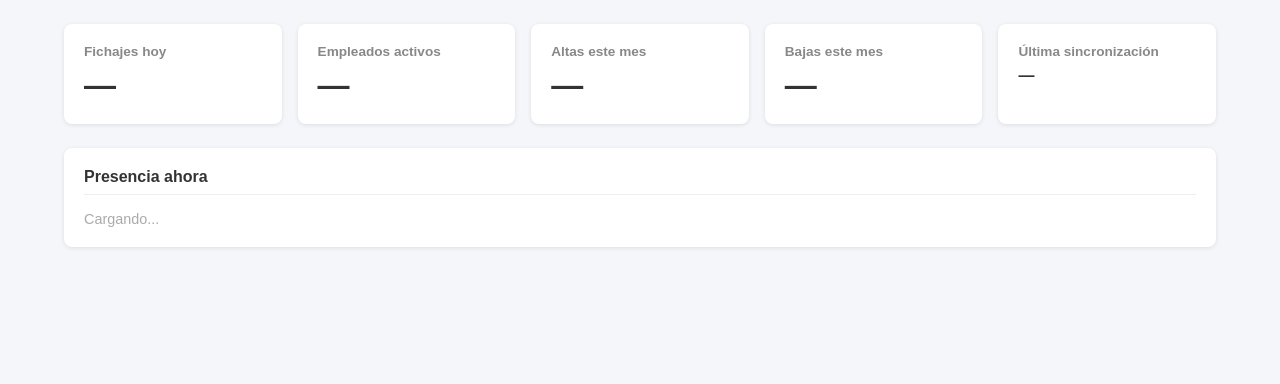
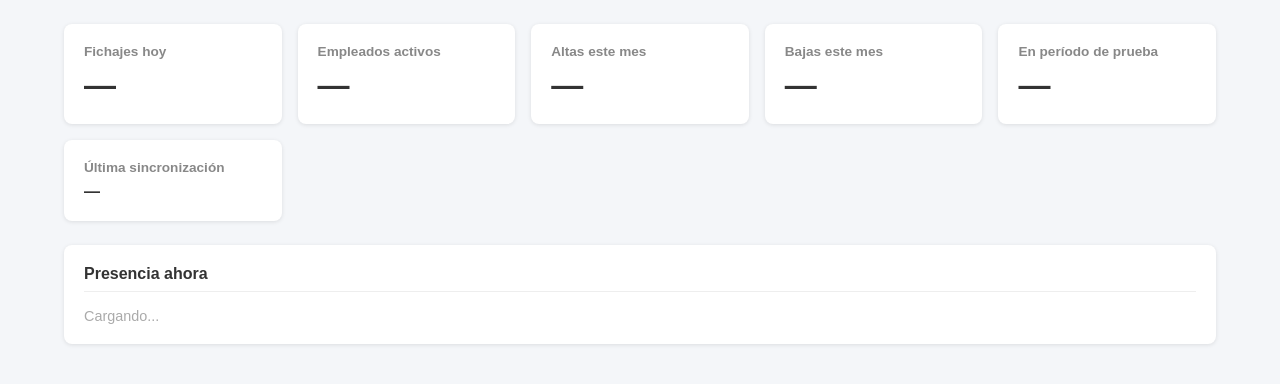
Before and after one commit to gardinerbuenosaires/sistemalf-asistencia, a Python web app: template web/templates/index.html in a window 1280 px wide. Shown: the part 73-457 px from the top of the page. Run offline with Jinja, Linux system fonts and the light colour scheme; the template is opened without the code that fills it, so the values that code supplies are empty.

Commit message:
feat: agregar tarjeta de empleados en periodo de prueba en dashboard
Co-Authored-By: Claude Sonnet 4.6 <noreply@anthropic.com>

```diff
--- a/web/templates/index.html
+++ b/web/templates/index.html
@@ -130,6 +130,10 @@
       <div class="value" id="cnt-bajas">—</div>
     </div>
     <div class="card">
+      <h3>En período de prueba</h3>
+      <div class="value" id="cnt-prueba">—</div>
+    </div>
+    <div class="card">
       <h3>Última sincronización</h3>
       <div class="value" style="font-size:1rem;margin-top:4px" id="ultima-sync">—</div>
     </div>
@@ -229,11 +233,18 @@ async function loadEmpleados() {
 
 async function loadAltasBajasMes() {
   const mesActual = today.slice(0, 7);
+  const hoy = new Date(today);
   const todos = await api("/api/empleados?todos=true&sin_acceso=true");
   const altas = todos.filter(e => e.fecha_ingreso && e.fecha_ingreso.startsWith(mesActual)).length;
   const bajas = todos.filter(e => e.activo === 0 && e.fecha_egreso && e.fecha_egreso.startsWith(mesActual)).length;
+  const prueba = todos.filter(e => {
+    if (!e.activo || !e.fecha_ingreso) return false;
+    const dias = (hoy - new Date(e.fecha_ingreso)) / 86400000;
+    return dias < 90;
+  }).length;
   document.getElementById("cnt-altas").textContent = altas;
   document.getElementById("cnt-bajas").textContent = bajas;
+  document.getElementById("cnt-prueba").textContent = prueba;
 }
 
 async function loadCntHoy() {
```
